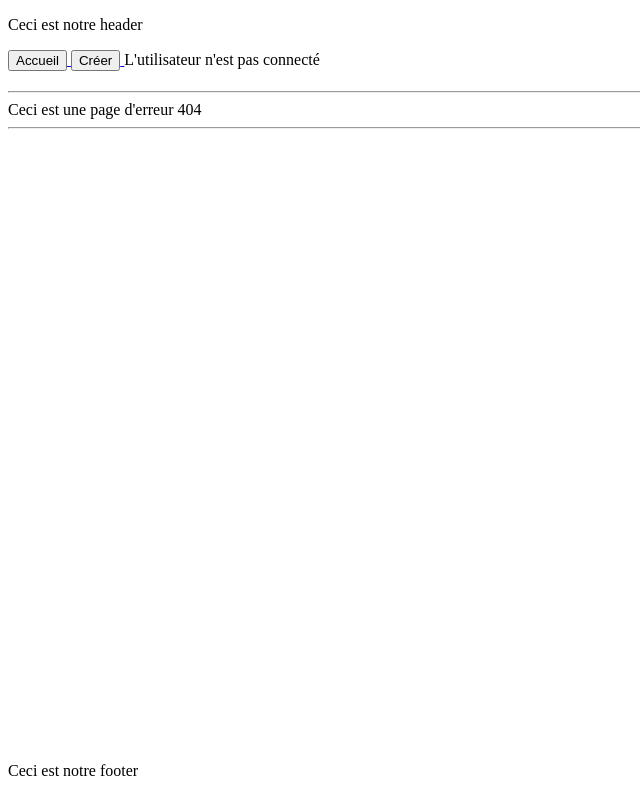
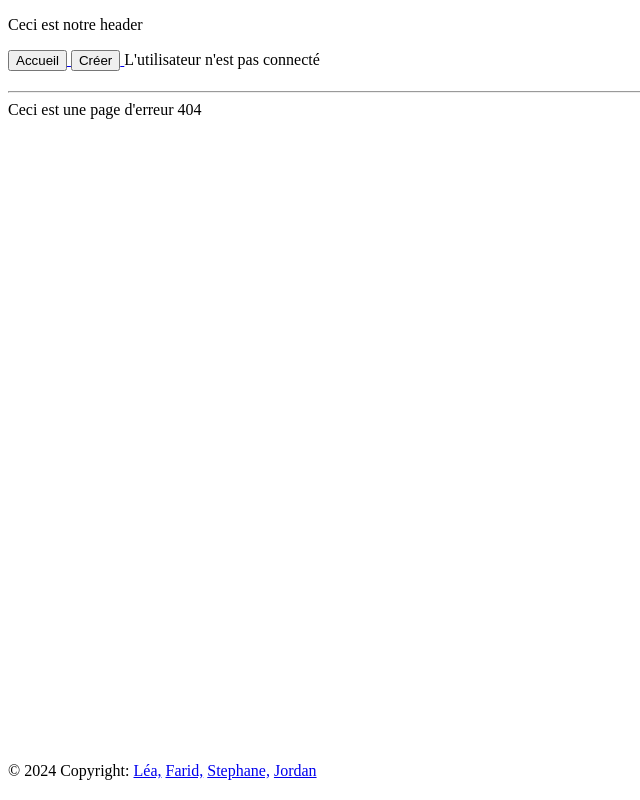
Before and after one commit to lea-nova/cinema, a PHP site: page /index.php?action=index in a window 1280 px wide. Shown: the whole page, without its empty margins (0-640 px from the left). Run offline with PHP 8.4, Linux system fonts and the light colour scheme; some libraries are stand-ins or nearby versions.

Commit message:
Add files via upload

```diff
--- a/view/footer.html.twig
+++ b/view/footer.html.twig
@@ -1,4 +1,15 @@
-<hr>
-<footer>
-	Ceci est notre footer
-</footer></body></html>
+<footer
+	class="bg-black text-center">
+	<!-- Copyright -->
+	<div>
+		© 2024 Copyright:
+		<a class="text-white" href="https://github.com/lea-nova" target="_blank">Léa,</a>
+		<a class="text-white" href="https://github.com/sikourix" target="_blank">Farid,</a>
+		<a class="text-white" href="https://github.com/SuperClodo" target="_blank">Stephane,</a>
+		<a class="text-white" href="https://github.com/jsena21" target="_blank">Jordan</a>
+	</div>
+	<!-- Copyright -->
+</footer>
+<script src="https://cdn.jsdelivr.net/npm/@popperjs/core@2.11.6/dist/umd/popper.min.js"></script>
+<script src="https://cdnjs.cloudflare.com/ajax/libs/popper.js/2.10.2/umd/popper.min.js"></script>
+<script defer src="https://cdn.jsdelivr.net/npm/bootstrap@5.3.3/dist/js/bootstrap.bundle.min.js"></script></body>
```
